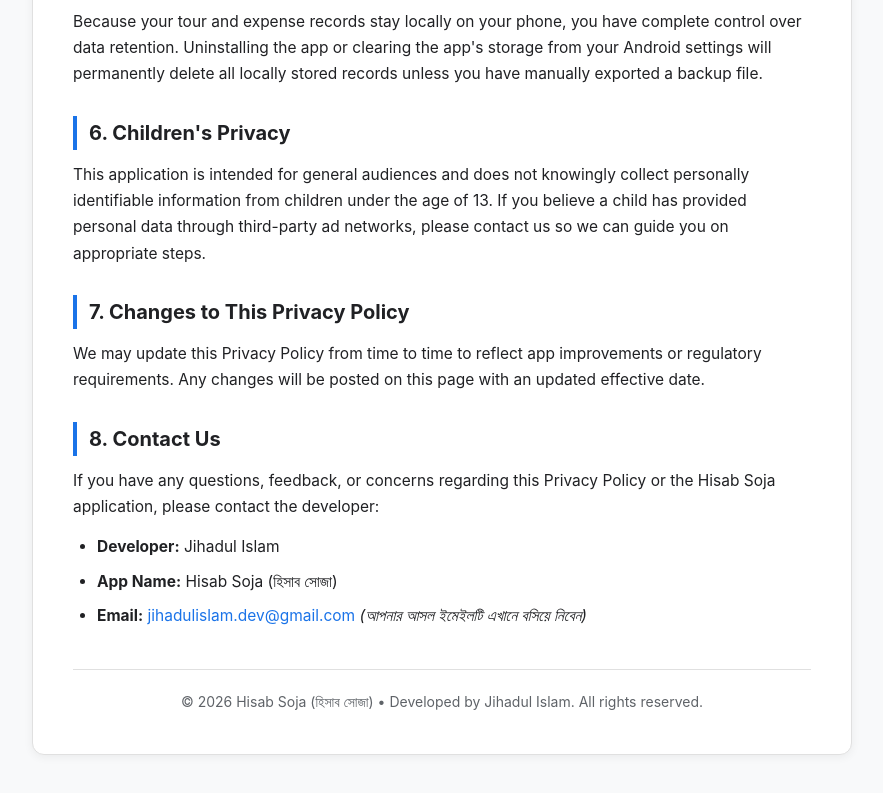
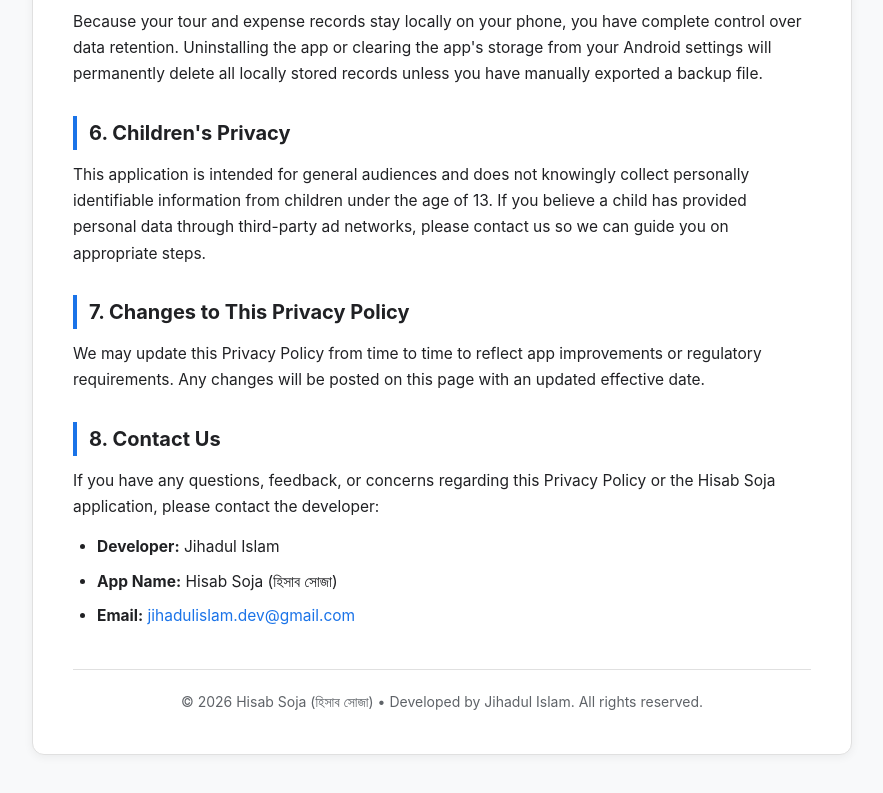
Before and after one commit to jihad-dev/hisab-soja-privacy-policy, a plain HTML site: page index.html in a window 1280 px wide. Shown: the part 1756-2549 px from the top of the page, without its empty margins (198-1081 px from the left). Drawn offline with Linux system fonts and the light colour scheme.

Commit message:
Update index.html

```diff
--- a/index.html
+++ b/index.html
@@ -183,7 +183,7 @@
     <ul>
         <li><strong>Developer:</strong> Jihadul Islam</li>
         <li><strong>App Name:</strong> Hisab Soja (হিসাব সোজা)</li>
-        <li><strong>Email:</strong> <a href="mailto:jihadulislam.dev@gmail.com">jihadulislam.dev@gmail.com</a> <em>(আপনার আসল ইমেইলটি এখানে বসিয়ে নিবেন)</em></li>
+        <li><strong>Email:</strong> <a href="mailto:jihadulislam.dev@gmail.com">jihadulislam.dev@gmail.com</a></li>
     </ul>
 
     <footer>
```
